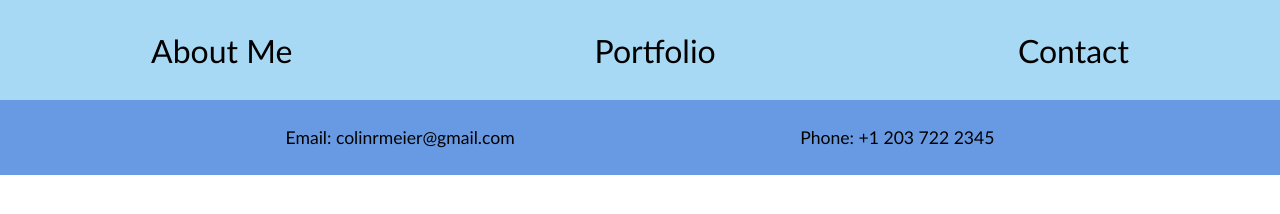
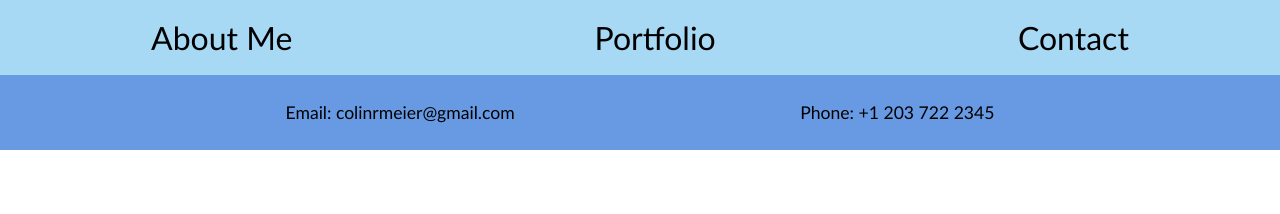
Before and after one commit to CMeier556/Portfolio, a plain HTML site: page index.html in a window 1280 px wide. Drawn offline with Linux system fonts and the light colour scheme.

Commit message:
Peer Review Changes

```diff
--- a/index.html
+++ b/index.html
@@ -2,6 +2,7 @@
 <html>
 	<head>
 		<link rel="stylesheet" type="text/css" href="style.css">
+		<title>Colin's Website</title>
 	</head>
 	<body>
 		<nav>
@@ -14,4 +15,4 @@
 			<a class="phone">Phone: +1 203 722 2345</a>
 		</footer>
 	</body>
-<html>
+</html>
--- a/style.css
+++ b/style.css
@@ -11,7 +11,7 @@ body {
 
 nav {
 	font-size: 2rem;
-	height: 100px;
+	height: 75px;
 	width: 100%;
 	background-color: #a7d9f4;
 	display: flex;
```
